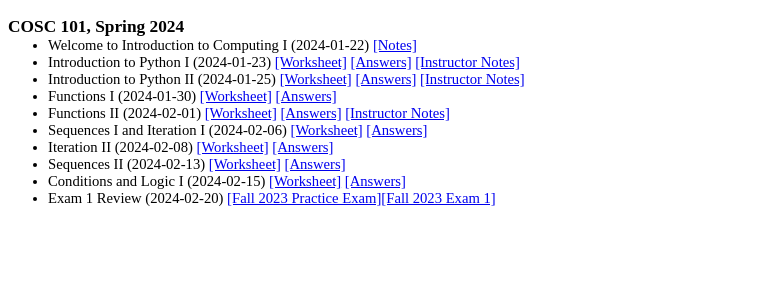
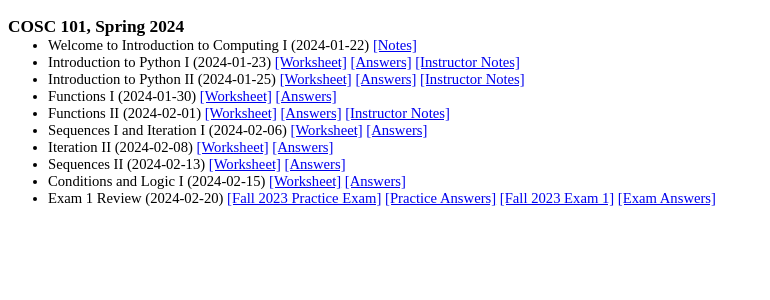
Before and after one commit to georgianahaldeman/cosc101, a Jekyll site: the page built from docs/notes/index.md, in a window 1280 px wide. Shown: the top 300 px of the page, without its empty margins (0-770 px from the left). Built offline with Jekyll 4.4.1, drawn with Linux system fonts in a browser that asks for light colours; our own code applies the rules of GitHub Pages for plain Markdown files.

Commit message:
exam 1 answers

```diff
--- a/docs/notes/index.md
+++ b/docs/notes/index.md
@@ -18,7 +18,7 @@
 
 - Conditions and Logic I (2024-02-15) [[Worksheet]](./files/2_15.pdf) [[Answers]](./files/2_15_ans.pdf)
 
-- Exam 1 Review (2024-02-20) [[Fall 2023 Practice Exam]](./fall2023/9_26.pdf)[[Fall 2023 Exam 1]](./files/exam1_fall23.pdf)
+- Exam 1 Review (2024-02-20) [[Fall 2023 Practice Exam]](./fall2023/9_26.pdf) [[Practice Answers]](./fall2023/9_26_answers.pdf) [[Fall 2023 Exam 1]](./files/exam1_fall23.pdf) [[Exam Answers]](./files/f23_exam1_ans.pdf)
 
 <!--
 - Conditions and Logic II (2023-09-21) [[Worksheet]](./notes/9_21.pdf) [[Notes]](./answers/9_21_answers.pdf)
```
Also changed, not shown: 3 other files.
